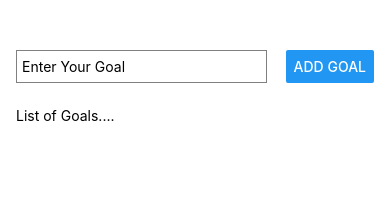
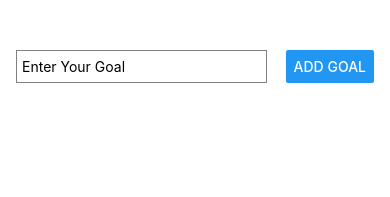
Before and after one commit to aecial/React-Udemy, a React Native app: screen / in a window 390 px wide. Shown: the top 197 px of the page. Built offline with nearby package versions, Linux system fonts and the light colour scheme.

Commit message:
add flatlist to omptimize list

```diff
--- a/App.js
+++ b/App.js
@@ -1,6 +1,13 @@
 import { StatusBar } from "expo-status-bar";
 import { useState } from "react";
-import { StyleSheet, Text, View, Button, TextInput } from "react-native";
+import {
+  StyleSheet,
+  Text,
+  View,
+  Button,
+  TextInput,
+  FlatList,
+} from "react-native";
 
 export default function App() {
   const [enteredGoalText, setEnteredGoalText] = useState("");
@@ -29,21 +36,25 @@ export default function App() {
         <Button title="Add Goal" onPress={addGoalHandler} />
       </View>
       <View>
-        {goals && goals.length > 0 ? (
-          goals.map((goal, index) => (
-            <View style={styles.rowContainer} key={`${index}-${goal}`}>
-              <Text key={index}>{goal}</Text>
-              <Button
-                key={goal}
-                style={styles.buttonRow}
-                onPress={() => removeGoalHandler(goal)}
-                title={`Delete ${goal}`}
-              ></Button>
-            </View>
-          ))
-        ) : (
-          <Text>List of Goals....</Text>
-        )}
+        <FlatList
+          data={goals}
+          renderItem={(item) => {
+            return (
+              <View
+                style={styles.rowContainer}
+                key={`${item.index}-${item.item}`}
+              >
+                <Text key={item.index}>{item.item}</Text>
+                <Button
+                  key={item.item}
+                  style={styles.buttonRow}
+                  onPress={() => removeGoalHandler(item.item)}
+                  title={`Delete ${item.item}`}
+                ></Button>
+              </View>
+            );
+          }}
+        />
       </View>
     </View>
   );
```
